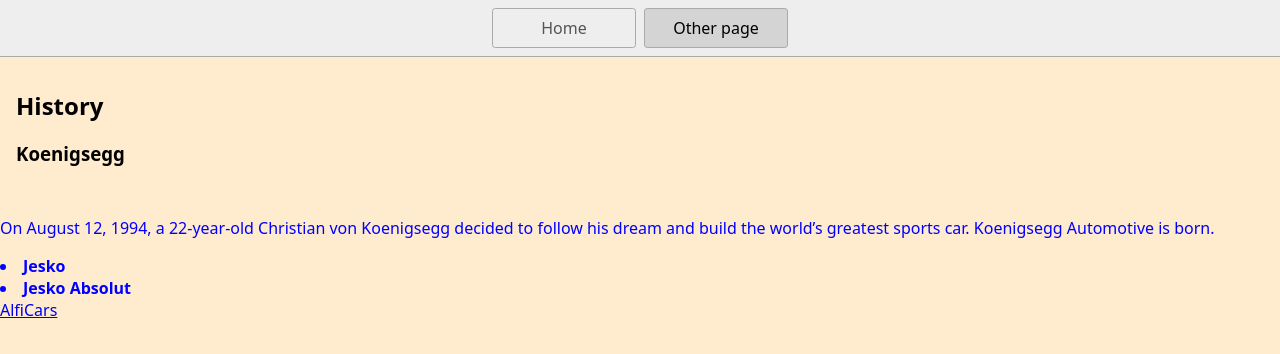
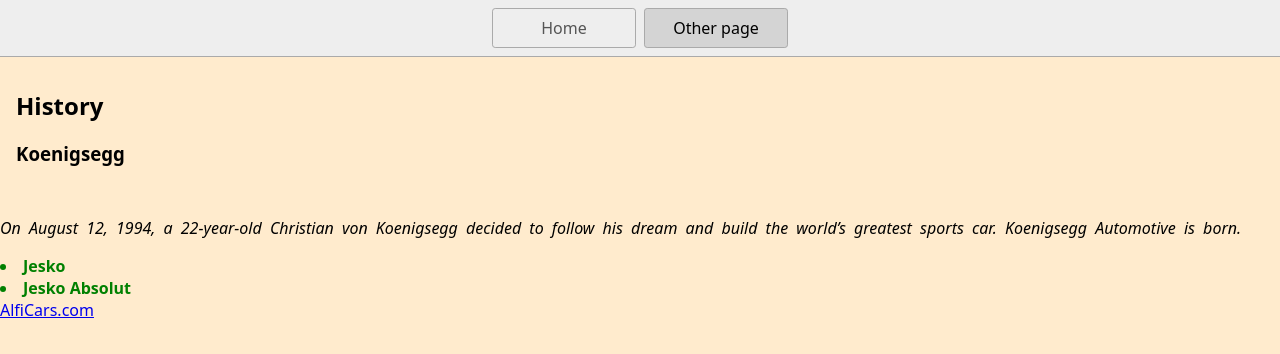
Before and after one commit to anonymous-alfiqur/project-cps140, a website: page page2.html in a window 1280 px wide. Drawn offline with Linux system fonts and the light colour scheme.

Commit message:
new css styles

```diff
--- a/package.json
+++ b/package.json
@@ -3,6 +3,7 @@
     "start": "servor --reload"
   },
   "dependencies": {
-    "servor": "^4.0.2"
+    "servor": "^4.0.2",
+    "prettier": "^1.15.3"
   }
 }
--- a/page2.html
+++ b/page2.html
@@ -19,13 +19,15 @@
 
     </main>
   </body>
-  <div style="color:blue">
+  <div style="color:black">
     <p>On August 12, 1994, a 22-year-old Christian
       von Koenigsegg decided to follow his dream
       and build the world’s greatest sports car.
       Koenigsegg Automotive is born.</p>
+      <div style="color:green">
     <Li><b>Jesko</b></Li>
     <Li><b>Jesko Absolut</b></Li>
-     <a href="https://AlfiCars.com/"target="-blank">AlfiCars</a> </html>
+    </div>
+     <a href="https://AlfiCars.com/"target="-blank">AlfiCars.com</a> </html>
   </div>
 </html>
--- a/styles.css
+++ b/styles.css
@@ -44,3 +44,8 @@
   font-weight: bold;
   font-size: 1.5rem;
 }
+p{
+  font-size: 1.0rem;
+  word-spacing: 0.25rem;
+  font-style:italic;
+}
```
Also changed, not shown: 1 other file.
